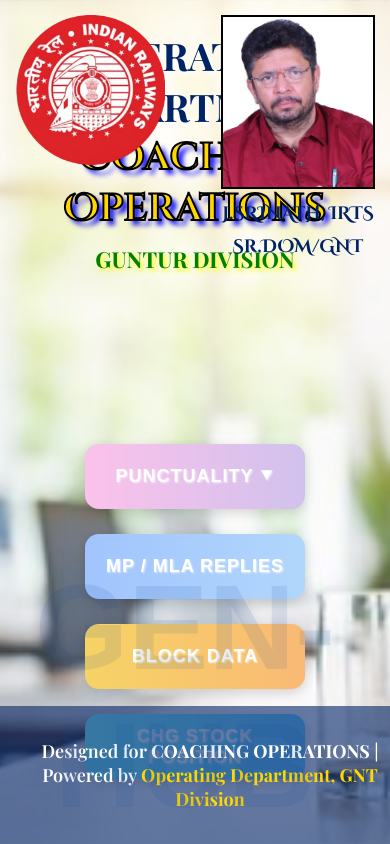
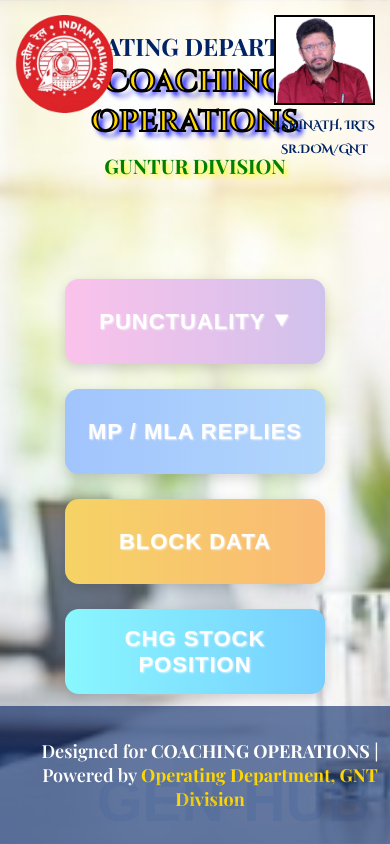
Before and after one commit to gunturoperating-HUB/TI-CHG, a plain HTML site: page index.html in a window 390 px wide. Shown: the top 844 px of the page. Drawn offline with nearby package versions, Linux system fonts and the light colour scheme.

Commit message:
Update index.html

```diff
--- a/index.html
+++ b/index.html
@@ -16,9 +16,10 @@
     text-align: center;
   }
 
+  /* Responsive Headings */
   .heading1 {
     font-family: 'Playfair Display', serif;
-    font-size: 55px;
+    font-size: clamp(24px, 4vw, 55px);
     font-weight: bold;
     text-shadow: 3px 3px 5px white;
     color: #002366;
@@ -27,7 +28,7 @@
 
   .heading2 {
     font-family: "Cinzel Decorative", cursive;
-    font-size: 62px;
+    font-size: clamp(30px, 5vw, 62px);
     font-weight: bold;
     color: #FFD700;
     -webkit-text-stroke: 2px black;
@@ -37,20 +38,21 @@
 
   .heading3 {
     font-family: 'Playfair Display', serif;
-    font-size: 38px;
+    font-size: clamp(20px, 3.5vw, 38px);
     font-weight: bold;
     text-transform: uppercase;
     text-shadow: 3px 3px 5px yellow;
     color: green;
   }
 
+  /* Responsive Logo & Passport */
   .logo {
     position: absolute;
     top: 15px;
     left: 15px;
-    width: 150px;
-    height: 150px;
-    object-fit: cover;
+    width: 15vw;
+    max-width: 150px;
+    height: auto;
   }
 
   .passport-container {
@@ -61,28 +63,29 @@
   }
 
   .passport {
-    width: 150px;
-    height: 170px;
+    width: 15vw;
+    max-width: 150px;
+    height: auto;
     border: 2px solid black;
     object-fit: cover;
   }
 
   .caption {
     font-family: 'Cinzel Decorative', serif;
-    font-size: 18px;
+    font-size: clamp(12px, 1.8vw, 18px);
     font-weight: bold;
     color: #002366;
     margin-top: 8px;
   }
 
-  /* Button Grid Layout */
+  /* Button container */
   .button-container {
     display: grid;
     grid-template-columns: repeat(4, 1fr);
     gap: 50px;
     justify-items: center;
     margin: 170px auto;
-    max-width: 80%;
+    max-width: 75%;
   }
 
   button {
@@ -94,7 +97,7 @@
     letter-spacing: 1px;
     border: none;
     border-radius: 14px;
-    color: white;
+    color: WHITE;
     cursor: pointer;
     box-shadow: 0 4px 12px rgba(0,0,0,0.15);
     transition: all 0.35s ease;
@@ -105,20 +108,39 @@
   button:hover {
     transform: scale(1.07);
     background-position: right center;
-    box-shadow: 0 0 20px rgba(255,255,255,0.5),
-                0 0 40px rgba(255,255,255,0.2);
+    box-shadow: 0 0 20px rgba(255, 255, 255, 0.5),
+                0 0 40px rgba(255, 255, 255, 0.2);
   }
 
-  /* Button Colors */
+  /* Gradient Button Styles */
   .btn1 { background-image: linear-gradient(to right, #89f7fe, #66a6ff); }
   .btn2 { background-image: linear-gradient(to right, #f6d365, #fda085); }
   .btn3 { background-image: linear-gradient(to right, #a1c4fd, #c2e9fb); }
   .btn4 { background-image: linear-gradient(to right, #fbc2eb, #a6c1ee); }
+  .btn5 { background-image: linear-gradient(to right, #fddb92, #d1fdff); }
+  .btn6 { background-image: linear-gradient(to right, #84fab0, #8fd3f4); }
 
   .btn1:hover { box-shadow: 0 0 20px #66a6ff, 0 0 40px #89f7fe; }
   .btn2:hover { box-shadow: 0 0 20px #f6d365, 0 0 40px #fda085; }
   .btn3:hover { box-shadow: 0 0 20px #a1c4fd, 0 0 40px #c2e9fb; }
   .btn4:hover { box-shadow: 0 0 20px #fbc2eb, 0 0 40px #a6c1ee; }
+  .btn5:hover { box-shadow: 0 0 20px #fddb92, 0 0 40px #d1fdff; }
+  .btn6:hover { box-shadow: 0 0 20px #84fab0, 0 0 40px #8fd3f4; }
+
+  /* Responsive button grid */
+  @media (max-width: 1024px) {
+    .button-container { grid-template-columns: repeat(3, 1fr); }
+  }
+
+  @media (max-width: 768px) {
+    .button-container { grid-template-columns: repeat(2, 1fr); gap: 30px; margin-top: 120px; }
+    .logo, .passport { width: 20vw; }
+  }
+
+  @media (max-width: 480px) {
+    .button-container { grid-template-columns: 1fr; gap: 25px; margin-top: 100px; }
+    .logo, .passport { width: 25vw; }
+  }
 
   /* Sub-buttons */
   .sub-buttons {
@@ -150,28 +172,11 @@
     to { opacity: 1; transform: scale(1); }
   }
 
-  /* Responsive Design */
-  @media (max-width: 1200px) {
-    .button-container { grid-template-columns: repeat(3, 1fr); gap: 40px; }
-  }
-
-  @media (max-width: 900px) {
-    .button-container { grid-template-columns: repeat(2, 1fr); gap: 30px; }
-    button { width: 240px; height: 75px; font-size: 20px; }
-  }
-
-  @media (max-width: 600px) {
-    .button-container { grid-template-columns: 1fr; gap: 25px; }
-    button { width: 220px; height: 65px; font-size: 18px; }
-    .heading1, .heading2 { font-size: 38px; }
-    .heading3 { font-size: 22px; }
-  }
-
-  /* Scrolling Text */
+  /* Stylish Scrolling Text */
   .scroll-text {
     margin-top: 160px;
     font-family: 'Cinzel Decorative', cursive;
-    font-size: 25px;
+    font-size: clamp(16px, 2.5vw, 25px);
     font-weight: bold;
     color: #FFD700;
     text-shadow: 3px 3px 6px #002366, 0 0 20px #fff;
@@ -192,13 +197,14 @@
     bottom: 10px;
     right: 20px;
     opacity: 0.1;
-    font-size: 120px;
+    font-size: clamp(40px, 15vw, 120px);
     font-weight: bold;
     color: #0d47a1;
     user-select: none;
     pointer-events: none;
   }
 
+  /* Footer */
   footer {
     text-align: center;
     padding: 15px;
@@ -262,8 +268,9 @@
     </p>
   </footer>
 
+  <!-- Stylish Scrolling Text -->
   <div class="scroll-text">
-    <marquee behavior="scroll" direction="left" scrollamount="12">
+    <marquee behavior="scroll" direction="LEFT" scrollamount="12">
       🌟✨ Welcome to the <span>Operating Department</span> COACHING PORTAL <span>of Guntur Division, South Central Railway</span> 🚂💼
     </marquee>
   </div>
@@ -286,7 +293,9 @@
     function openSub(url, id) {
       const submenu = document.getElementById(id);
       if (submenu) submenu.style.display = 'none';
-      setTimeout(() => { window.open(url, '_blank'); }, 100);
+      setTimeout(() => {
+        window.open(url, '_blank');
+      }, 100);
     }
 
     document.addEventListener('click', function(event) {
```
